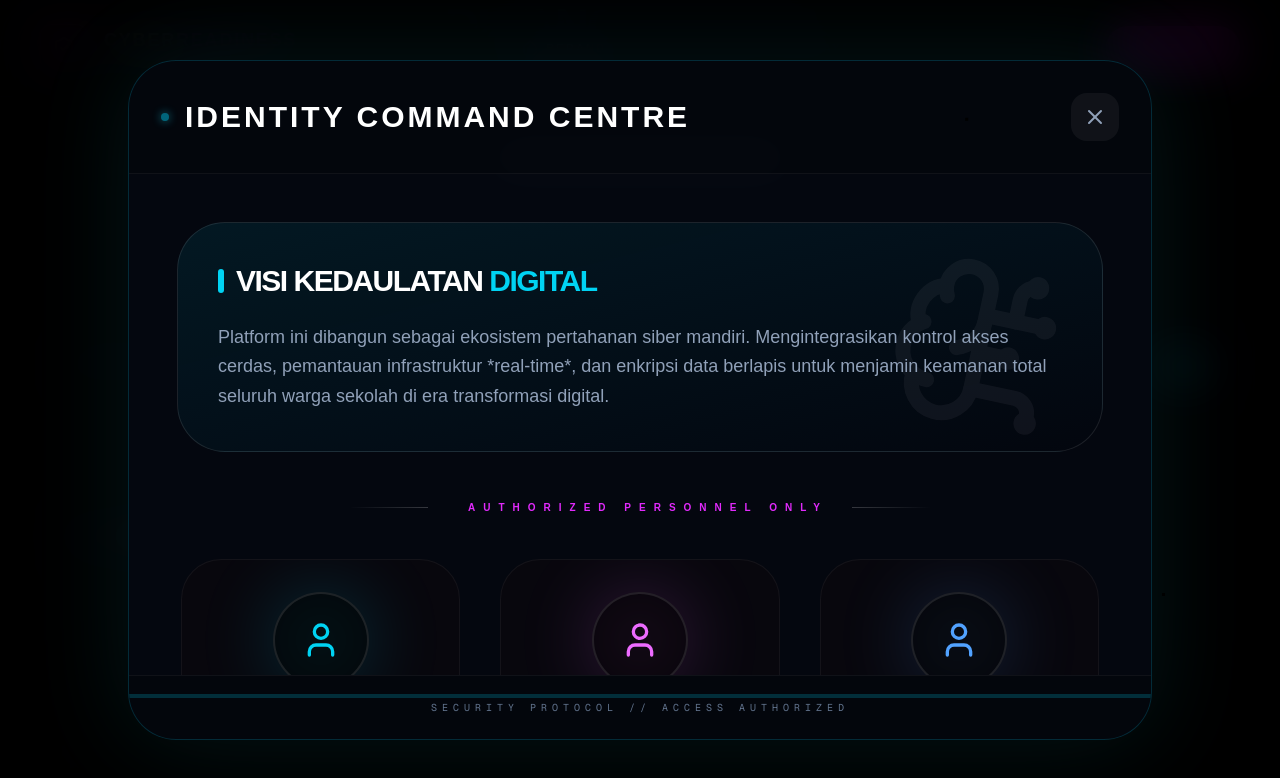
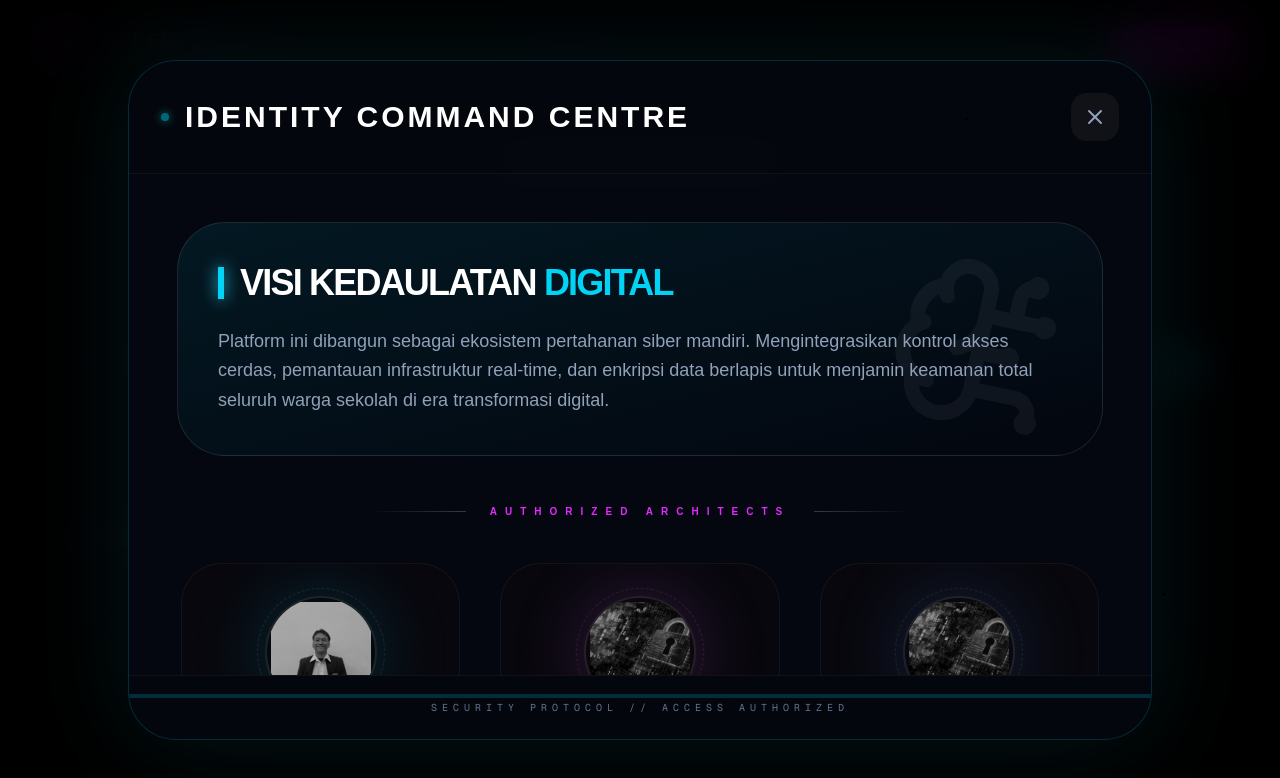
Before and after one commit to Edwinn1711/cyber-backend, a Next.js app: page / in a window 1280 px wide. Both pictures are taken after a click on the item "PROFIL". Shown: the part 4726-5504 px from the top of the page. Built offline with nearby package versions, Linux system fonts and the light colour scheme.

Commit message:
feat: complete redesign of profile modal with interactive architects trio and holographic photo effects

```diff
--- a/app/(loginregister)/page.tsx
+++ b/app/(loginregister)/page.tsx
@@ -785,65 +785,71 @@ export default function CyberLandingDark() {
         }} />
       </main>
 
-      {/* 4. HUD HOLOGRAPHIC MODALS (PROFIL & LAYANAN) */}
-      <CyberModal
+{/* --- MODAL PROFIL (THE ARCHITECT TRIO - DEWA VERSION) --- */}
+<CyberModal
         isOpen={activeModal === 'PROFIL'}
         onClose={() => { setActiveModal(null); setInspectedArchitect(null); }}
         title="IDENTITY COMMAND CENTRE"
       >
-        <div className="space-y-12">
+        <div className="space-y-12 text-left">
+
           {/* --- PLATFORM VISION HUD --- */}
-          <div className="relative p-10 rounded-[3rem] bg-gradient-to-br from-cyan-500/10 to-transparent border border-white/10 overflow-hidden group">
+          <div className="relative p-8 lg:p-10 rounded-[3rem] bg-gradient-to-br from-cyan-500/10 to-transparent border border-white/10 overflow-hidden group">
             <div className="absolute top-0 right-0 p-8 opacity-5 group-hover:opacity-20 transition-opacity duration-1000 rotate-12">
               <BrainCircuit size={180} />
             </div>
-            <div className="relative z-10 text-left">
-               <div className="flex items-center gap-3 mb-6">
-                  <div className="w-1.5 h-6 bg-cyan-400 rounded-full" />
-                  <h3 className="text-3xl font-black text-white uppercase tracking-tighter">Visi Kedaulatan <span className="text-cyan-400">Digital</span></h3>
+            <div className="relative z-10">
+               <div className="flex items-center gap-4 mb-6">
+                  <div className="w-1.5 h-8 bg-cyan-400 shadow-[0_0_15px_#22d3ee]" />
+                  <h3 className="text-3xl lg:text-4xl font-black text-white uppercase tracking-tighter">Visi Kedaulatan <span className="text-cyan-400">Digital</span></h3>
                </div>
                <p className="text-slate-400 text-base lg:text-lg leading-relaxed max-w-4xl font-medium">
-                  Platform ini dibangun sebagai ekosistem pertahanan siber mandiri. Mengintegrasikan kontrol akses cerdas, pemantauan infrastruktur *real-time*, dan enkripsi data berlapis untuk menjamin keamanan total seluruh warga sekolah di era transformasi digital.
+                  Platform ini dibangun sebagai ekosistem pertahanan siber mandiri. Mengintegrasikan kontrol akses cerdas, pemantauan infrastruktur real-time, dan enkripsi data berlapis untuk menjamin keamanan total seluruh warga sekolah di era transformasi digital.
                </p>
             </div>
           </div>
 
-          {/* --- THE ARCHITECT TRIO SECTION --- */}
+          {/* --- THE ARCHITECT TRIO --- */}
           <div className="space-y-10">
             <div className="flex items-center gap-6 justify-center">
-               <div className="h-px w-20 bg-gradient-to-r from-transparent to-white/20" />
-               <span className="text-[10px] font-black tracking-[0.8em] text-fuchsia-500 uppercase ml-4">Authorized Personnel Only</span>
-               <div className="h-px w-20 bg-gradient-to-l from-transparent to-white/20" />
+               <div className="h-px w-full max-w-[100px] bg-gradient-to-r from-transparent to-white/20" />
+               <span className="text-[10px] font-black tracking-[0.8em] text-fuchsia-500 uppercase">Authorized Architects</span>
+               <div className="h-px w-full max-w-[100px] bg-gradient-to-l from-transparent to-white/20" />
             </div>
 
             <div className="grid grid-cols-1 md:grid-cols-3 gap-8">
               {[
-                { id: "001", name: "Devin Edwin", role: "Security Engineer", bio: "Spesialisasi dalam enkripsi database dan arsitektur server sekolah.", col: "cyan", skills: ["Python", "Networking", "Cryptography"] },
-                { id: "002", name: "Lead Designer", role: "UX Architect", bio: "Merancang antarmuka futuristik dengan fokus pada pengalaman pengguna siber.", col: "fuchsia", skills: ["Tailwind", "Framer", "Motion Design"] },
-                { id: "003", name: "Core Developer", role: "Logic Systems", bio: "Mengembangkan algoritma pemantauan real-time dan otomasi sistem keamanan.", col: "blue", skills: ["React", "Logic Flow", "API Integrator"] }
+                { id: "001", name: "Devin Edwin", role: "Security Engineer", image: "/bg/devin.jpeg", bio: "Lead Architect. Spesialisasi dalam enkripsi database dan penguatan arsitektur server sekolah.", col: "cyan", skills: ["Networking", "Cryptography", "Infra"] },
+                { id: "002", name: "Lead Designer", role: "UI/UX Architect", bio: "Merancang antarmuka futuristik dengan fokus pada pengalaman pengguna siber dan interaksi visual.", col: "fuchsia", skills: ["HUD Design", "Framer", "UI Logic"] },
+                { id: "003", name: "Core Developer", role: "Logic Systems", bio: "Mengembangkan algoritma pemantauan real-time dan integrasi otomasi sistem keamanan pusat.", col: "blue", skills: ["React", "API Security", "Backend"] }
               ].map((member, i) => (
                 <motion.div
                   key={i}
-                  layout // Smooth transition saat data berubah
+                  layout
                   onClick={() => setInspectedArchitect(inspectedArchitect === member.id ? null : member.id)}
-                  className={`group relative cursor-pointer p-1 rounded-[2.5rem] transition-all duration-500 ${inspectedArchitect === member.id ? 'ring-2 ring-fuchsia-500' : 'hover:scale-105'}`}
+                  className={`group relative cursor-pointer p-1 rounded-[2.5rem] transition-all duration-500 ${inspectedArchitect === member.id ? 'ring-2 ring-cyan-500 shadow-[0_0_30px_rgba(34,211,238,0.2)]' : 'hover:scale-105'}`}
                 >
                   <div className="relative bg-[#08070d] border border-white/5 p-8 rounded-[2.5rem] h-full flex flex-col items-center text-center overflow-hidden">
 
-                    {/* HOLOGRAPHIC AVATAR EFFECT */}
-                    <div className="relative w-24 h-24 mb-6">
+                    {/* HOLOGRAPHIC AVATAR ENGINE */}
+                    <div className="relative w-28 h-28 mb-6">
                       <div className={`absolute inset-0 rounded-full blur-2xl opacity-20 ${member.col === 'cyan' ? 'bg-cyan-400' : member.col === 'fuchsia' ? 'bg-fuchsia-400' : 'bg-blue-400'}`} />
-                      <div className="relative w-full h-full rounded-full border-2 border-white/10 p-1 flex items-center justify-center bg-black/50 overflow-hidden">
-                        <User size={40} className={member.col === 'cyan' ? 'text-cyan-400' : member.col === 'fuchsia' ? 'text-fuchsia-400' : 'text-blue-400'} />
-                        {/* Scan Line Effect on Avatar */}
-                        <div className="absolute inset-0 bg-gradient-to-b from-transparent via-white/10 to-transparent h-4 w-full animate-scanner" />
+                      <div className="relative w-full h-full rounded-full border-2 border-white/10 p-1 bg-black/50 overflow-hidden">
+                        <img
+                          src={member.image || "/bg/cyber1.jpg"}
+                          className="w-full h-full object-cover grayscale group-hover:grayscale-0 brightness-75 group-hover:brightness-110 transition-all duration-700"
+                        />
+                        {/* Scan Line Effect */}
+                        <div className="absolute inset-0 bg-gradient-to-b from-transparent via-white/10 to-transparent h-6 w-full animate-scanner pointer-events-none" />
                       </div>
+                      {/* Spinning HUD Ring */}
+                      <div className={`absolute inset-[-8px] rounded-full border border-dashed border-white/10 animate-[spin_20s_linear_infinite] group-hover:border-cyan-500/50`} />
                     </div>
 
                     <h4 className="text-xl font-black text-white uppercase tracking-widest">{member.name}</h4>
-                    <p className={`text-[10px] font-bold uppercase tracking-[0.3em] mt-1 ${member.col === 'cyan' ? 'text-cyan-500' : member.col === 'fuchsia' ? 'text-fuchsia-500' : 'text-blue-500'}`}>{member.role}</p>
+                    <p className={`text-[10px] font-bold uppercase tracking-[0.3em] mt-1 ${member.col === 'cyan' ? 'text-cyan-400' : 'text-fuchsia-400'}`}>{member.role}</p>
 
-                    {/* EXPANDABLE DATA (TRANSISI SMOOTH BIODATA) */}
+                    {/* EXPANDABLE DATA (TRANSISI SUPER SMOOTH) */}
                     <AnimatePresence>
                       {inspectedArchitect === member.id && (
                         <motion.div
@@ -852,44 +858,33 @@ export default function CyberLandingDark() {
                           exit={{ height: 0, opacity: 0 }}
                           className="mt-6 pt-6 border-t border-white/10 w-full text-left"
                         >
-                          <div className="space-y-4">
-                             <div>
-                                <p className="text-[8px] font-black text-slate-500 uppercase tracking-widest mb-1">Bio_Data</p>
-                                <p className="text-xs text-slate-300 leading-relaxed font-medium">{member.bio}</p>
-                             </div>
-                             <div>
-                                <p className="text-[8px] font-black text-slate-500 uppercase tracking-widest mb-2">Core_Skills</p>
-                                <div className="flex flex-wrap gap-2">
-                                   {member.skills.map((s, idx) => (
-                                     <span key={idx} className="px-2 py-1 rounded bg-white/5 border border-white/5 text-[8px] font-mono text-white/60">{s}</span>
-                                   ))}
-                                </div>
-                             </div>
-                             <div className="flex justify-between items-center pt-4">
-                                <span className="text-[8px] font-mono text-fuchsia-500">ID: {member.id}_SECURED</span>
-                                <div className="w-2 h-2 rounded-full bg-emerald-500 animate-pulse shadow-[0_0_8px_#10b981]" />
-                             </div>
+                          <p className="text-xs text-slate-400 leading-relaxed font-medium mb-4">{member.bio}</p>
+                          <div className="flex flex-wrap gap-2 mb-4">
+                             {member.skills.map((s, idx) => (
+                               <span key={idx} className="px-2 py-0.5 rounded bg-white/5 border border-white/5 text-[8px] font-mono text-white/50">{s}</span>
+                             ))}
+                          </div>
+                          <div className="flex justify-between items-center bg-white/5 p-3 rounded-xl border border-white/5">
+                             <span className="text-[8px] font-mono text-cyan-400">AUTH_LEVEL: ACCESS_GRANTED</span>
+                             <CheckCircle2 size={12} className="text-emerald-500 animate-pulse" />
                           </div>
                         </motion.div>
                       )}
                     </AnimatePresence>
 
-                    {/* Hint click */}
-                    {!inspectedArchitect && (
-                      <p className="mt-6 text-[8px] font-black text-slate-600 uppercase tracking-[0.4em] animate-pulse">Click to inspect</p>
-                    )}
+                    {!inspectedArchitect && <p className="mt-6 text-[8px] font-black text-slate-600 uppercase tracking-[0.4em] animate-pulse">Click to Inspect</p>}
                   </div>
                 </motion.div>
               ))}
             </div>
           </div>
 
-          {/* --- FOOTER MODAL --- */}
-          <div className="pt-10 flex flex-col items-center gap-4 border-t border-white/5">
+          {/* FOOTER MODAL CLEAN */}
+          <div className="pt-10 border-t border-white/5 flex flex-col items-center gap-4 text-center">
              <p className="text-[9px] font-mono text-slate-600 tracking-[0.5em] uppercase">Security Protocol // Authenticated Platform Data</p>
-             <div className="flex gap-4">
+             <div className="flex gap-6">
                 {[Facebook, Twitter, Instagram].map((Icon, i) => (
-                  <Icon key={i} size={14} className="text-slate-700 hover:text-cyan-400 transition-colors cursor-pointer" />
+                  <Icon key={i} size={16} className="text-slate-700 hover:text-cyan-400 transition-all cursor-pointer" />
                 ))}
              </div>
           </div>
```
Also changed, not shown: public/bg/devin.jpeg (added).
